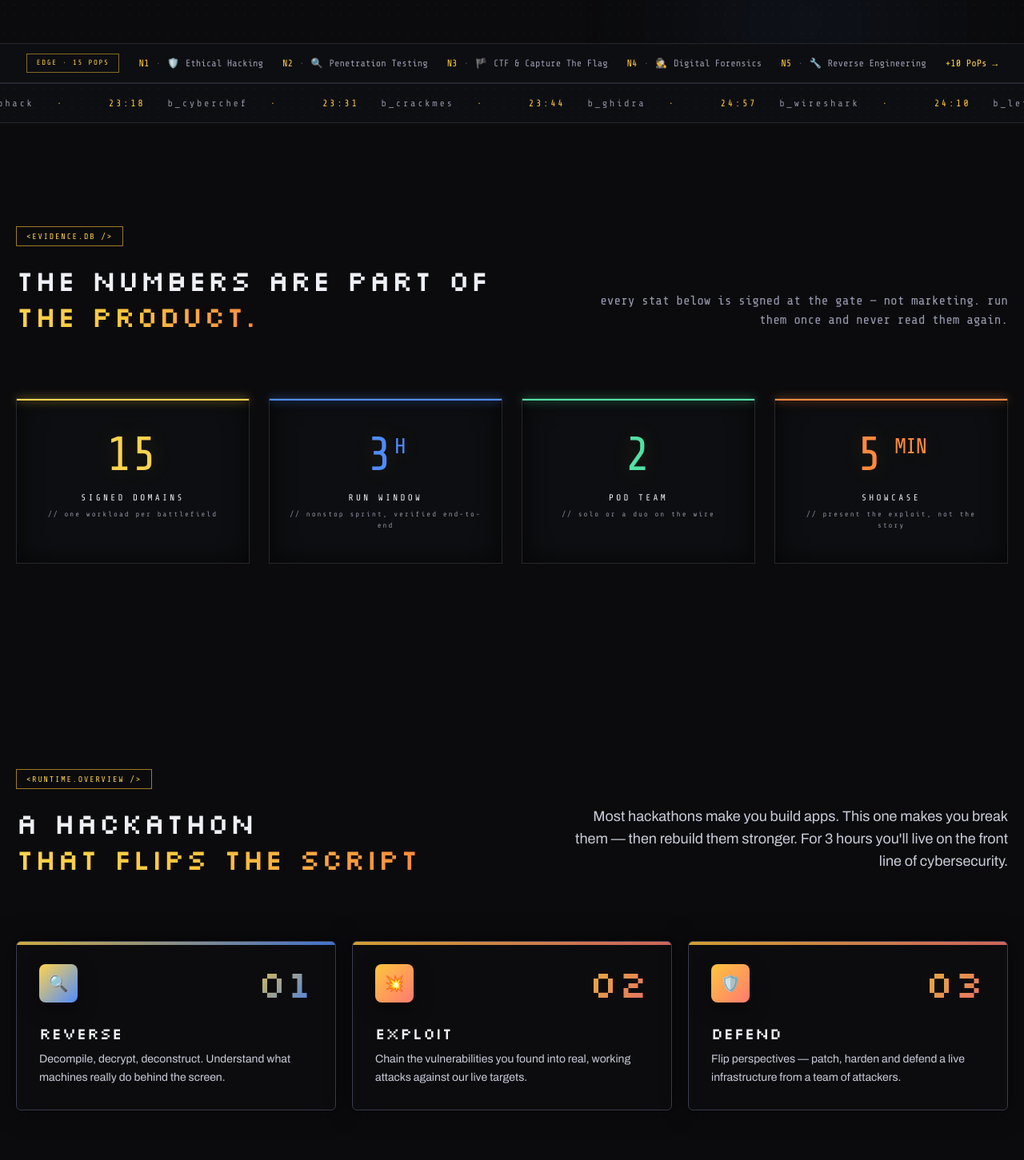
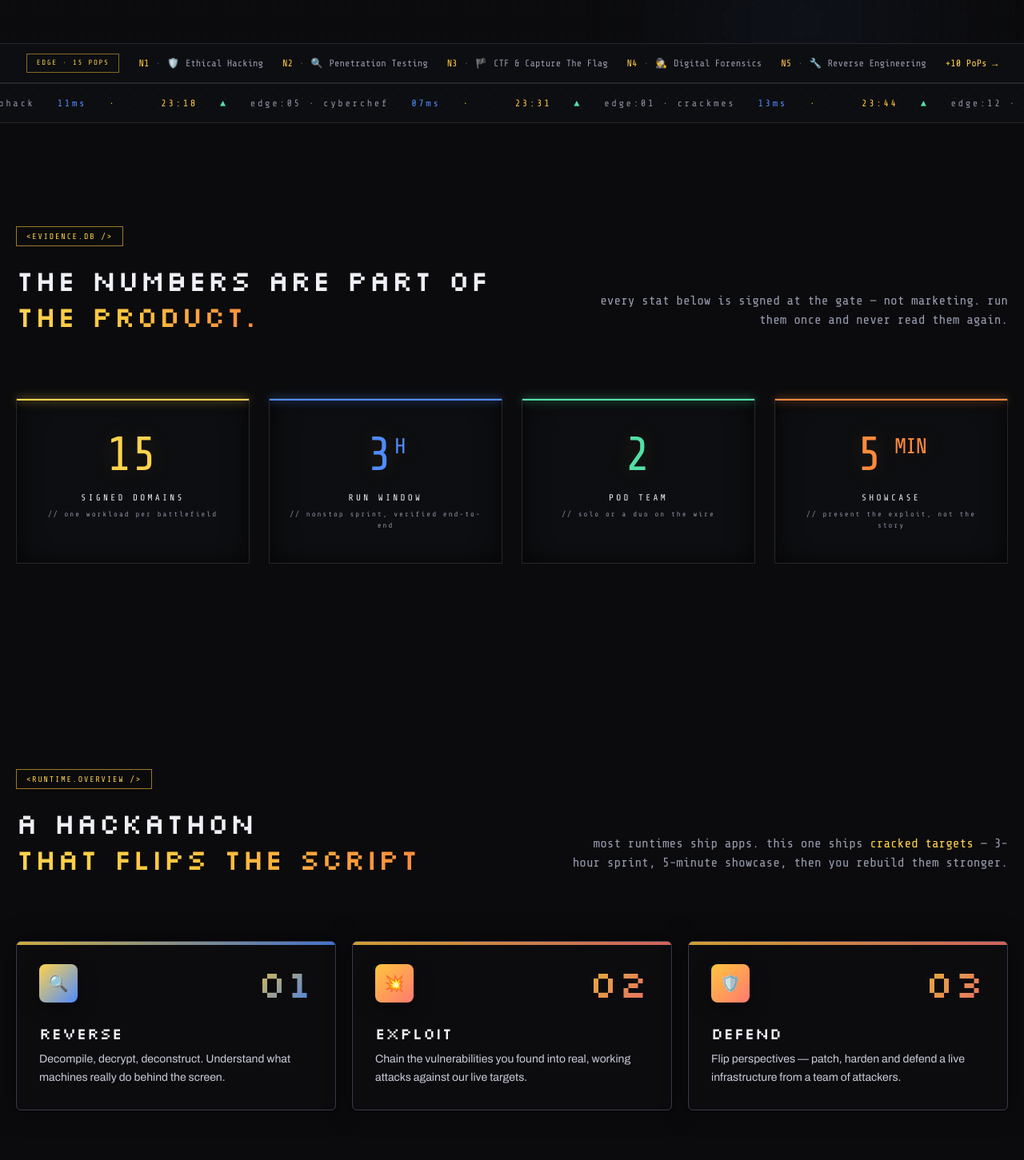
Before and after one commit to Anesh2302/reverse-hackathon-2026, a React (Vite) app: page / in a window 1280 px wide. Shown: the part 864-2315 px from the top of the page at 80% size. Built offline with nearby package versions, Linux system fonts and the light colour scheme; no server answers.

Commit message:
theme: telemetry voice for marquee, about, footer

```diff
--- a/src/components/About.jsx
+++ b/src/components/About.jsx
@@ -31,9 +31,9 @@ export default function About() {
               <span className="text-gradient">THAT FLIPS THE SCRIPT</span>
             </h2>
           </div>
-          <p className="text-base md:text-lg text-[#c9cbd8] md:pb-1.5 md:text-right">
-            Most hackathons make you build apps. This one makes you break them — then rebuild them stronger.
-            For 3 hours you'll live on the front line of cybersecurity.
+          <p className="font-mono text-sm md:text-base text-[#989bb0] md:pb-1.5 md:text-right">
+            most runtimes ship apps. this one ships <span className="text-[#ffd34d]">cracked targets</span> — 3-hour sprint,
+            5-minute showcase, then you rebuild them stronger.
           </p>
         </motion.div>
 
@@ -86,7 +86,7 @@ export default function About() {
         >
           <div className="grid lg:grid-cols-[auto_1fr] items-stretch">
             <div className="relative flex flex-col justify-center gap-3 border-b border-[#3a3d4d] p-7 lg:border-b-0 lg:border-r">
-              <div className="font-mono text-xs tracking-[0.4em] text-[#4f8cff]">// ELIGIBILITY CHECK</div>
+              <div className="font-mono text-xs tracking-[0.4em] text-[#4f8cff]">// ACCESS CONTROL</div>
               <h3 className="font-display text-2xl font-bold text-[#eef0f6] leading-snug">
                 STRICTLY FOR<br />
                 <span className="text-gradient">DEP-CYS</span>
--- a/src/components/Footer.jsx
+++ b/src/components/Footer.jsx
@@ -10,7 +10,7 @@ export default function Footer() {
         <div className="mb-2 font-display text-3xl font-black">
           <span className="text-[#eef0f6]">REVERSE</span> <span className="text-gradient">HACKATHON</span>
         </div>
-        <div className="font-mono text-xs tracking-[0.3em] text-[#ffd34d] mb-6">{EVENT.dateLabel} · {EVENT.venue}</div>
+        <div className="font-mono text-xs tracking-[0.3em] text-[#ffd34d] mb-6">{EVENT.dateLabel} · {EVENT.venue} · LEDGER CLOSED 07:00</div>
 
         <div className="mb-8 flex justify-center gap-4">
           {SOCIALS.map((s) => (
@@ -30,7 +30,7 @@ export default function Footer() {
         </p>
 
         <div className="font-mono text-[10px] tracking-[0.2em] text-[#989bb0]">
-          © {new Date().getFullYear()} REVERSE HACKATHON · DEP-CYS — FOR I · II · III ONLY · <a href="#/admin" className="hover:text-[#ffd34d]">admin</a>
+          © {new Date().getFullYear()} REVERSE HACKATHON · DEP-CYS — CLEARANCE I · II · III ONLY · <a href="#/admin" className="hover:text-[#ffd34d]">admin</a>
         </div>
       </div>
     </footer>
--- a/src/components/Marquee.jsx
+++ b/src/components/Marquee.jsx
@@ -1,19 +1,19 @@
 const BRANDS = [
-  'TryHackMe',
-  'Hack The Box',
-  'PortSwigger',
-  'picoCTF',
-  'pwn.college',
-  'CryptoHack',
-  'CyberChef',
-  'Crackmes',
-  'Ghidra',
-  'Wireshark',
-  'LetsDefend',
-  'OSINT Framework',
-  'CloudGoat',
-  'OverTheWire',
-  'Exploit Education',
+  { name: 'TryHackMe', ms: '08ms', node: '11' },
+  { name: 'HackTheBox', ms: '10ms', node: '03' },
+  { name: 'PortSwigger', ms: '12ms', node: '07' },
+  { name: 'picoCTF', ms: '14ms', node: '09' },
+  { name: 'pwn.college', ms: '09ms', node: '02' },
+  { name: 'CryptoHack', ms: '11ms', node: '14' },
+  { name: 'CyberChef', ms: '07ms', node: '05' },
+  { name: 'Crackmes', ms: '13ms', node: '01' },
+  { name: 'Ghidra', ms: '08ms', node: '12' },
+  { name: 'Wireshark', ms: '12ms', node: '06' },
+  { name: 'LetsDefend', ms: '15ms', node: '08' },
+  { name: 'OSINT Framework', ms: '10ms', node: '13' },
+  { name: 'CloudGoat', ms: '16ms', node: '04' },
+  { name: 'OverTheWire', ms: '09ms', node: '10' },
+  { name: 'Exploit Education', ms: '13ms', node: '15' },
 ];
 
 export default function Marquee() {
@@ -25,9 +25,11 @@ export default function Marquee() {
           {[...Array(3)].map((_, dup) => (
             <span key={dup} className="flex shrink-0 items-center" aria-hidden={dup > 0}>
               {BRANDS.map((b, i) => (
-                <span key={b} className="mx-7 flex items-center gap-7 text-[#8d90a3]">
+                <span key={b.name} className="mx-7 flex items-center gap-7 text-[#8d90a3]">
                   <span className="text-[#ffc53d]">{21 + Math.floor(i / 3)}:{String((i * 13) % 60).padStart(2, '0')}</span>
-                  <span>b_{b.toLowerCase().replace(/[^a-z0-9]+/g, '_')}</span>
+                  <span className="text-[#52e0a4]">▲</span>
+                  <span>edge:{String(b.node).padStart(2, '0')} · {b.name.toLowerCase().replace(/[^a-z0-9]+/g, '_')}</span>
+                  <span className="text-[#4f8cff]">{b.ms} </span>
                   <span className="text-[#ffd34d]">·</span>
                 </span>
               ))}
```
